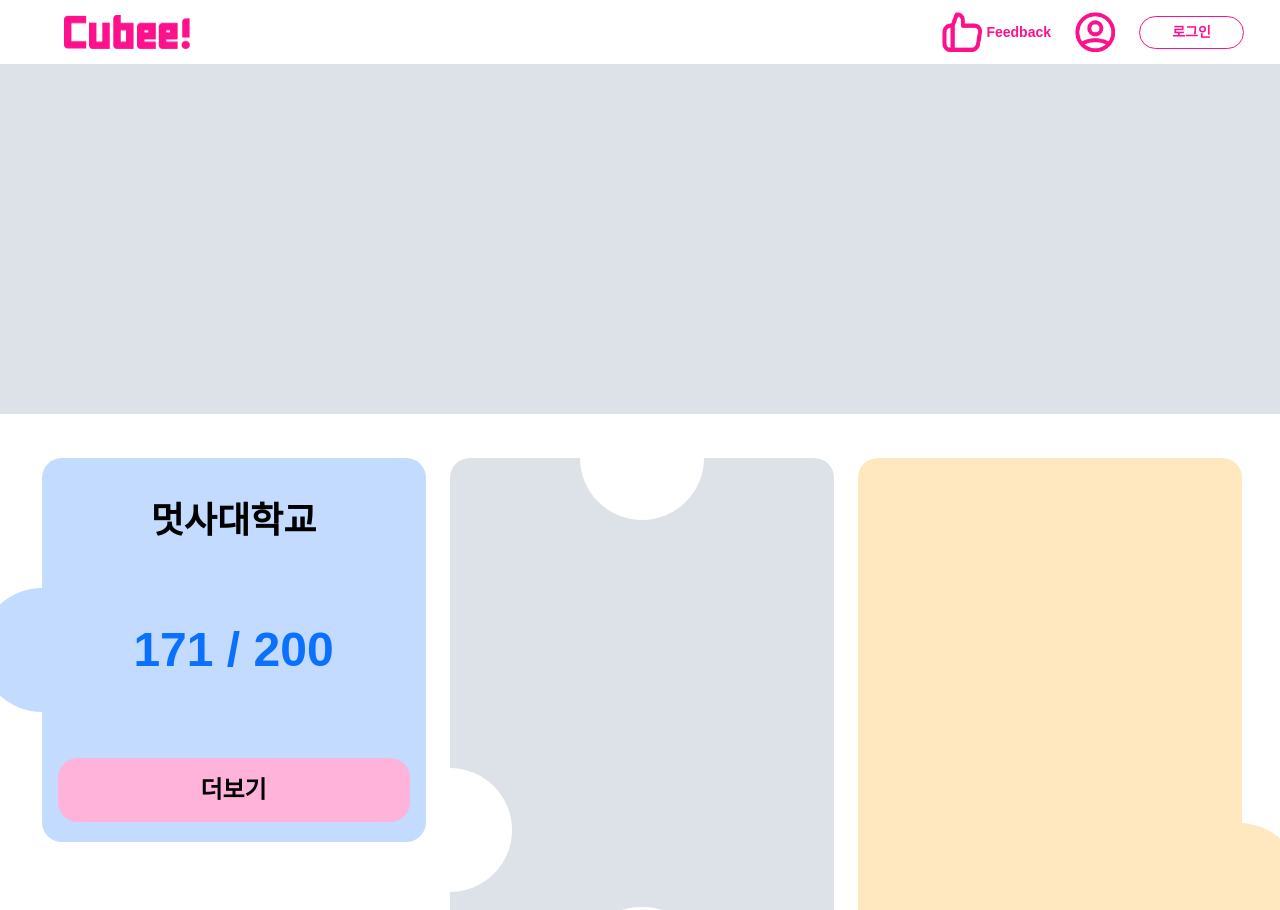
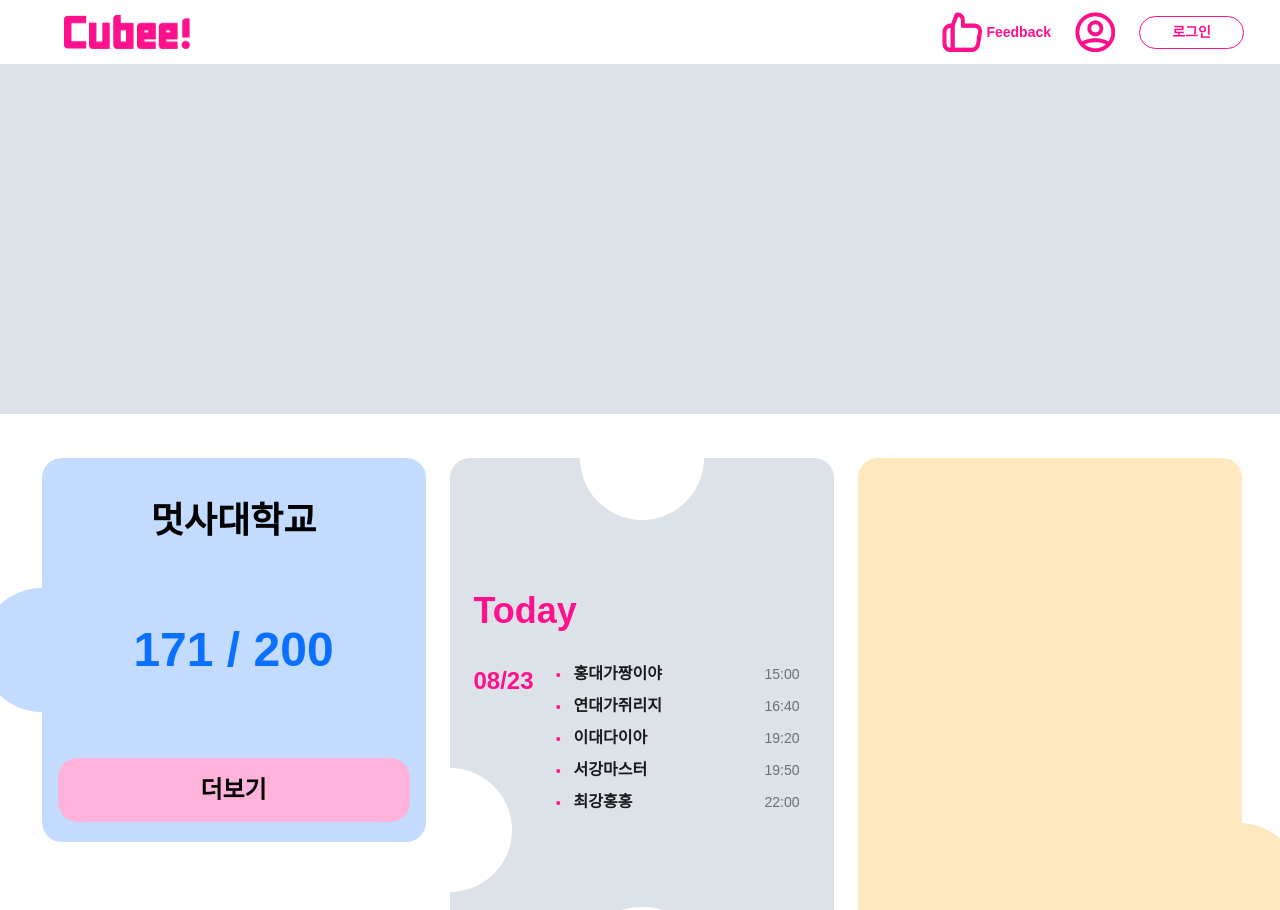
Before and after one commit to Sinchonthon-team1/Frontend, a React (Vite) app: page / in a window 1280 px wide. Shown: the top 910 px of the page. Built offline with nearby package versions, Linux system fonts and the light colour scheme; a web font is replaced by a local one.

Commit message:
Feat: GameCard 내부 UI 구현

```diff
--- a/src/pages/Main/GameCard.jsx
+++ b/src/pages/Main/GameCard.jsx
@@ -7,6 +7,34 @@ const GameCard = () => {
         <GameCircle1 />
         <GameCircle2 />
         <GameCircle3 />
+        <GameContents>
+          <Today>Today</Today>
+          <Section>
+            <TodayDate>08/23</TodayDate>
+            <UnivList>
+              <UnivItem>
+                <TeamName>홍대가짱이야</TeamName>
+                <GameTime>15:00</GameTime>
+              </UnivItem>
+              <UnivItem>
+                <TeamName>연대가쥐리지</TeamName>
+                <GameTime>16:40</GameTime>
+              </UnivItem>
+              <UnivItem>
+                <TeamName>이대다이아</TeamName>
+                <GameTime>19:20</GameTime>
+              </UnivItem>
+              <UnivItem>
+                <TeamName>서강마스터</TeamName>
+                <GameTime>19:50</GameTime>
+              </UnivItem>
+              <UnivItem>
+                <TeamName>최강홍홍</TeamName>
+                <GameTime>22:00</GameTime>
+              </UnivItem>
+            </UnivList>
+          </Section>
+        </GameContents>
       </GameSquare>
       <RegisterBtn>
         <RegisterCircle />
@@ -18,6 +46,63 @@ const GameCard = () => {
 
 export default GameCard;
 
+const GameContents = styled.div`
+  margin: 126px 24px 0;
+  display: flex;
+  flex-direction: column;
+`;
+
+const Today = styled.p`
+  ${(props) => props.theme.fontStyles.headline2};
+  color: ${(props) => props.theme.colors.main};
+  margin-bottom: 24px;
+`;
+
+const Section = styled.div`
+  display: flex;
+  width: 336px;
+  height: 152px;
+`;
+
+const TodayDate = styled.div`
+  ${(props) => props.theme.fontStyles.subHead1};
+  color: ${(props) => props.theme.colors.main};
+`;
+
+const UnivList = styled.ul`
+  margin-left: 22px;
+  width: 244px;
+`;
+
+const UnivItem = styled.li`
+  display: flex;
+  justify-content: space-between;
+  align-items: center;
+  position: relative;
+  margin-left: 18px;
+  &::before {
+    content: "•";
+    color: ${(props) => props.theme.colors.main};
+    position: absolute;
+    left: -18px;
+    top: 6px;
+  }
+  & + & {
+    margin-top: 8px;
+  }
+`;
+
+const TeamName = styled.span`
+  ${(props) => props.theme.fontStyles.body1Bold};
+  color: ${(props) => props.theme.colors.gray100};
+  text-align: center;
+`;
+
+const GameTime = styled.span`
+  ${(props) => props.theme.fontStyles.body2Med};
+  color: ${(props) => props.theme.colors.gray60};
+  text-align: center;
+`;
 const GameCardWrapper = styled.div`
   width: 384px;
   display: flex;
@@ -30,8 +115,6 @@ const GameSquare = styled.div`
   height: 512px;
   display: flex;
   flex-direction: column;
-  align-items: center;
-  justify-content: center;
   background-color: ${(props) => props.theme.colors.gray20};
   border-radius: 20px;
   overflow: hidden;
@@ -50,6 +133,7 @@ const GameCircle1 = styled.div`
 const GameCircle2 = styled.div`
   position: absolute;
   top: -62px;
+  left: 130px;
   width: 124px;
   height: 124px;
   border-radius: 50%;
@@ -59,6 +143,7 @@ const GameCircle2 = styled.div`
 const GameCircle3 = styled.div`
   position: absolute;
   bottom: -89px;
+  left: 116px;
   width: 152px;
   height: 152px;
   border-radius: 50%;
```
